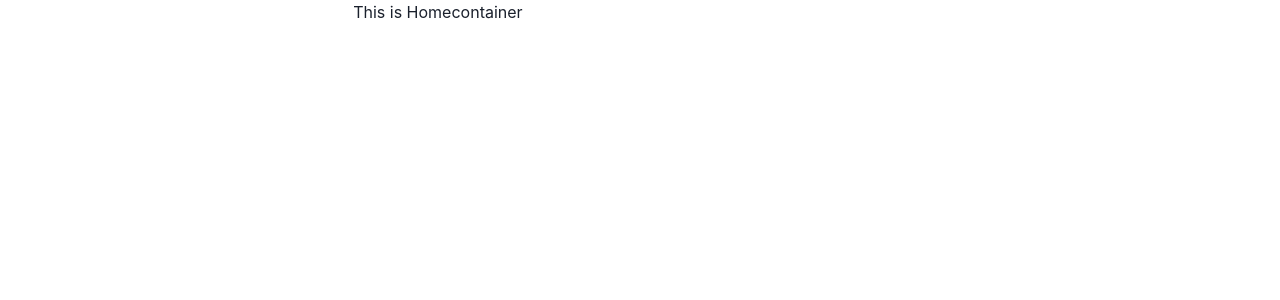
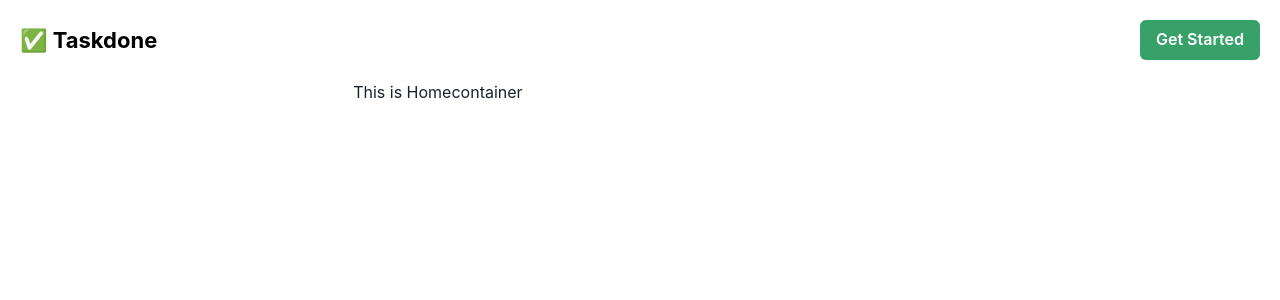
Before and after one commit to xianyao009/taskdone, a Next.js app: page / in a window 1280 px wide. Shown: the top 300 px of the page. Built offline with nearby package versions, Linux system fonts and the light colour scheme.

Commit message:
Created NavigationBar component

```diff
--- a/components/containers/Layout.tsx
+++ b/components/containers/Layout.tsx
@@ -1,5 +1,6 @@
 import { ReactNode } from "react";
 import Head from "next/head";
+import NavigationBar from "./NavigationBar";
 
 type LayoutProps = {
   children: ReactNode;
@@ -19,6 +20,7 @@ const Layout = ({ children, title = "Taskdone - To-do List" }: LayoutProps) => {
         />
         <title>{title}</title>
       </Head>
+      <NavigationBar />
       {children}
     </>
   );
--- /dev/null
+++ b/components/containers/NavigationBar.tsx
@@ -0,0 +1,24 @@
+import Logo from "../elements/Logo";
+import { Box, Button, Flex} from "@chakra-ui/react";
+
+const NavigationBar = () => {
+  return (
+    <>
+      <Flex
+        bg="white"
+        alignItems={"center"}
+        justifyContent={"space-between"}
+        p={5}
+      >
+        <Box>
+            <Logo />
+        </Box>
+        <Button variant={"solid"} colorScheme={"green"} size={"md"}>
+            Get Started
+        </Button>
+      </Flex>
+    </>
+  );
+};
+
+export default NavigationBar;
```
